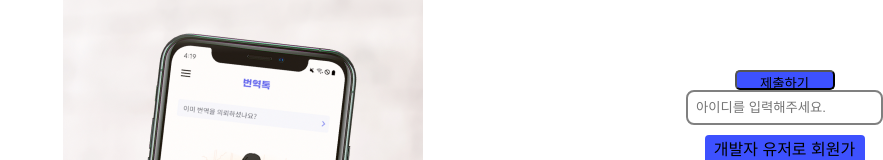
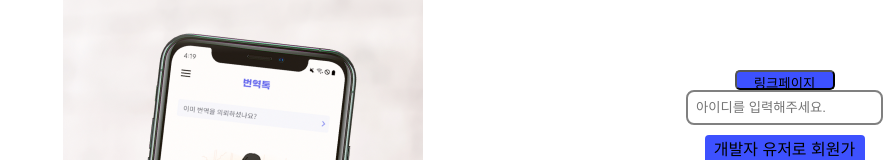
Before and after one commit to TranslationTalk/Front-End, a React (Create React App) app: page / in a window 1280 px wide. Shown: the part 286-446 px from the top of the page, without its empty margins (397-1280 px from the left). Built offline with nearby package versions, Linux system fonts and the light colour scheme.

Commit message:
:recycle: Refactor: 버튼 기능 수정
test페이지 링크이동으로 변경

```diff
--- a/src/pages/common/Login.jsx
+++ b/src/pages/common/Login.jsx
@@ -45,7 +45,12 @@ function Login() {
         </LoginWrap>
         <DeveloperWrap>
           <ButtonWrap>
-            <Button type="submit" content="제출하기" />
+            <Button
+              content="링크페이지"
+              _onClick={() => {
+                location.href = '/test'
+              }}
+            />
           </ButtonWrap>
           <TextInput onChange={func} placeholder="아이디를 입력해주세요." />
           <ButtonWrap>
```
